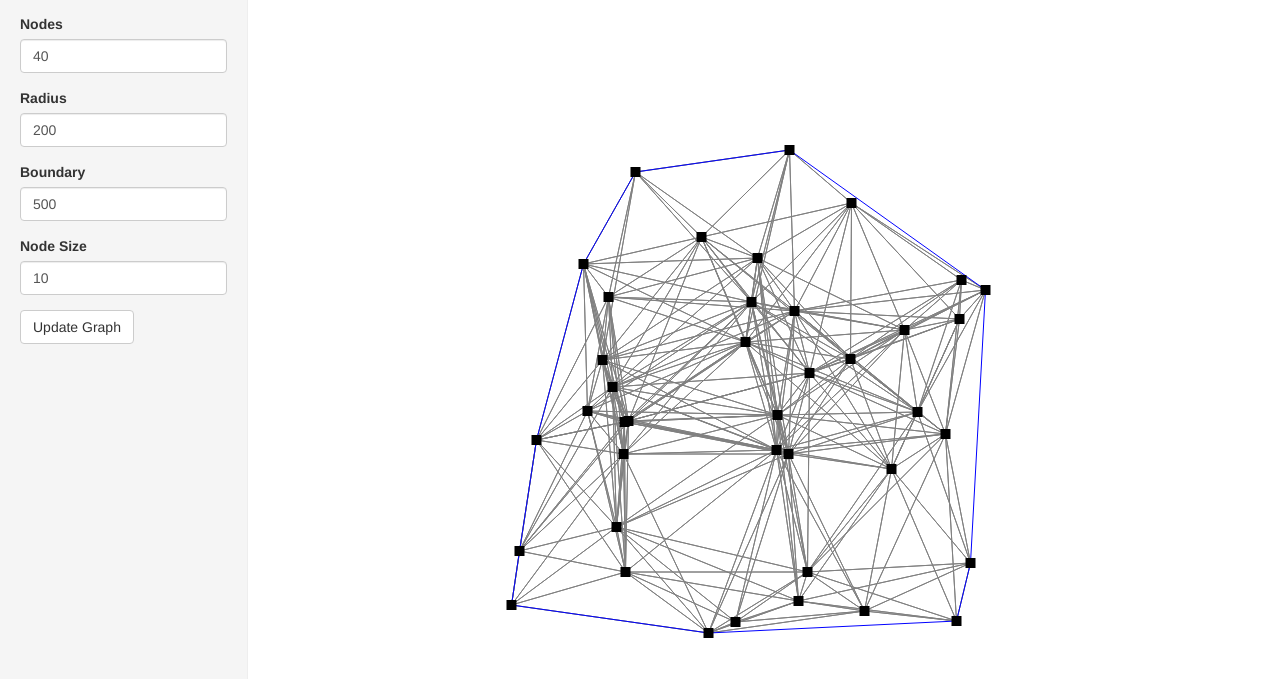
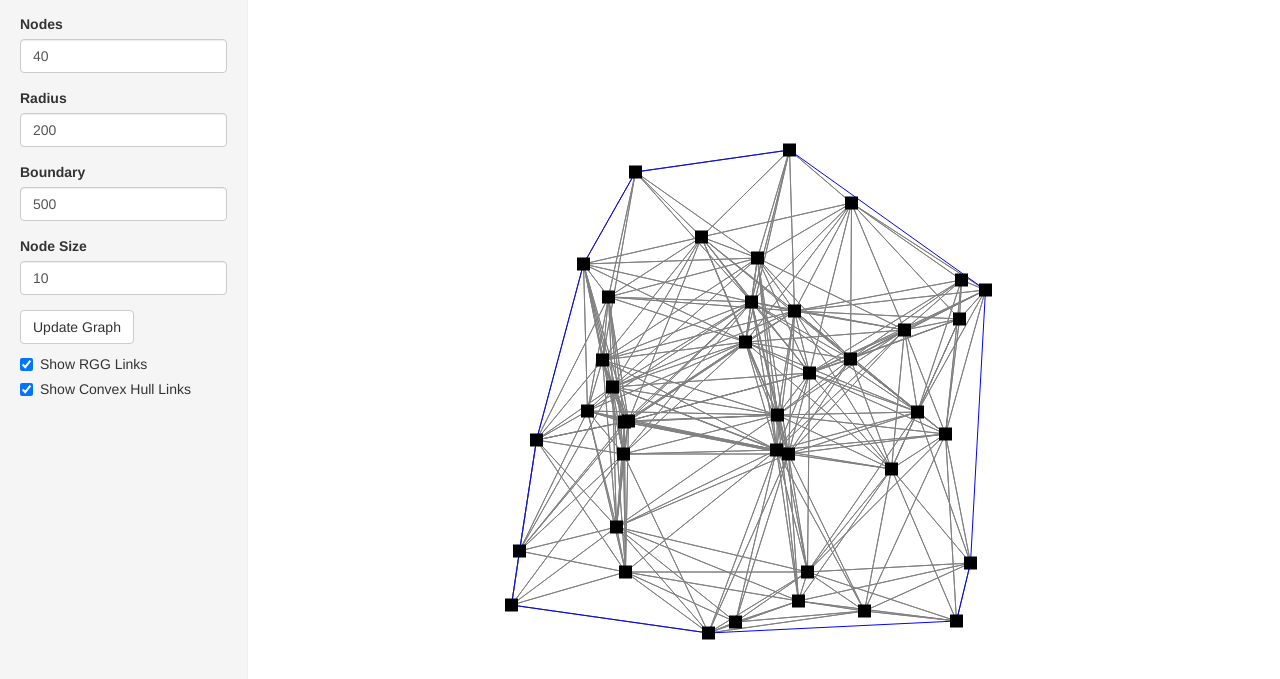
Before and after one commit to razfriman/RandomGeometricGraph, a website: page index.html in a window 1280 px wide. Shown: the part 57-736 px from the top of the page. Drawn offline with Linux system fonts and the light colour scheme.

Commit message:
Add checkboxes to toggle link visibility. Created adjacency list to determine max and min degrees.

```diff
--- a/app.js
+++ b/app.js
@@ -2,7 +2,11 @@ var nodeCount = 40;
 var radius = 200;
 var boundarySize = 500;
 var nodeSize = 10;
+
 var nodes = [];
+var rggLinks = [];
+var convexHullLinks = [];
+var rggLinksAdjacencyList = {};
 
 function cross(o, a, b) {
     var result = (a.x - o.x) * (b.y - o.y) - (a.y - o.y) * (b.x - o.x);
@@ -69,16 +73,21 @@ function updateGraph(graph, renderer) {
     });
 
     var hullNodes = convexHull(nodes);
+
+    convexHullLinks = [];
+
     for(var i = 0; i < hullNodes.length; i++) {
 
 
         var node1 = hullNodes[i];
         var node2 = hullNodes[(i + 1) % hullNodes.length];
 
-        graph.addLink(node1.id, node2.id, {isHull: true});
+        var l = graph.addLink(node1.id, node2.id, {isHull: true});
+        convexHullLinks.push(l);
 
     }
 
+    rggLinks = [];
 
     for(var i = 0; i < nodeCount; i++) {
         var point1 = nodes[i];
@@ -90,10 +99,49 @@ function updateGraph(graph, renderer) {
             var dist = getDistance(point1.x, point1.y, point2.x, point2.y);
 
             if(dist <= radius) {
-                graph.addLink(point1.id, point2.id, {isHull: false});
+
+                var l = graph.addLink(point1.id, point2.id, {isHull: false});
+                rggLinks.push(l);
+
+                var point1List = rggLinksAdjacencyList[point1.id];
+                if(!point1List) {
+                    rggLinksAdjacencyList[point1.id] = [];
+                }
+                rggLinksAdjacencyList[point1.id].push(point2.id);
             }
         }
     }
+
+    //console.log(rggLinksAdjacencyList);
+
+    var maxDegree = 0;
+    var maxDegreeNode = null;
+
+    var minDegree = -1;
+    var minDegreeNode = null;
+    _.forOwn(rggLinksAdjacencyList, function(list, nodeId) {
+        var length = list.length;
+
+        if(length > maxDegree) {
+            maxDegree = length;
+            maxDegreeNode = nodeId;
+        }
+
+        if(length >= 0 && (minDegree == -1 || length < minDegree)) {
+            minDegree = length;
+            minDegreeNode = nodeId;
+        }
+    });
+
+
+    console.log('Min Degree: ', minDegree);
+    console.log('Min Degree Node: ', minDegreeNode);
+    console.log('Min Degree Links: ', rggLinksAdjacencyList[minDegreeNode]);
+
+
+    console.log('Max Degree: ', maxDegree);
+    console.log('Max Degree Node: ', maxDegreeNode);
+    console.log('Max Degree Links: ', rggLinksAdjacencyList[maxDegreeNode]);
 
     // Center the view
     renderer.moveTo(boundarySize / 2,boundarySize / 2);
@@ -188,7 +236,8 @@ function onLoad() {
         var rect = Viva.Graph.svg('rect')
             .attr('width', nodeSize)
             .attr('height', nodeSize)
-            .attr('stroke-width', 3);
+            .attr('stroke-width', 3)
+            .attr('stroke', 'black');
         ui.append(rect);
 
         /*
@@ -232,7 +281,7 @@ function onLoad() {
     graphics.link(function(link){
         return Viva.Graph.svg('path')
             .attr('stroke', link.data.isHull ? 'blue' : 'gray')
-            .attr('stroke-width', 1);
+            .attr('stroke-width', '1');
 
     }).placeLink(function(linkUI, fromPos, toPos) {
 
@@ -257,7 +306,26 @@ function onLoad() {
         // UPDATE GRAPH
         event.preventDefault();
         updateGraph(graph, renderer);
+    });
 
+    $('#showRGGLinks').click(function(event) {
+
+        var isChecked = $('#showRGGLinks').prop("checked");
+
+        _.each(rggLinks, function(link) {
+            var linkUI = graphics.getLinkUI(link.id);
+            linkUI.attr('stroke-width', isChecked ? '1' : '0');
+        });
+    });
+
+    $('#showConvexHullLinks').click(function(event) {
+
+        var isChecked = $('#showConvexHullLinks').prop("checked");
+
+        _.each(convexHullLinks, function(link) {
+            var linkUI = graphics.getLinkUI(link.id);
+            linkUI.attr('stroke-width', isChecked ? '1' : '0');
+        });
     });
 
 
--- a/index.html
+++ b/index.html
@@ -50,6 +50,21 @@
             <button type="submit" class="btn btn-default">Update Graph</button>
             </form>
 
+            <form id="graphActionsForm">
+                <div class="form-group">
+                    <div class="checkbox">
+                        <label>
+                            <input id="showRGGLinks" type="checkbox" checked/> Show RGG Links
+                        </label>
+                    </div>
+                    <div class="checkbox">
+                        <label>
+                            <input id="showConvexHullLinks" type="checkbox" checked/> Show Convex Hull Links
+                        </label>
+                    </div>
+                </div>
+            </form>
+
         </div>
         <div id="graphDiv"></div>
     </div>
```
